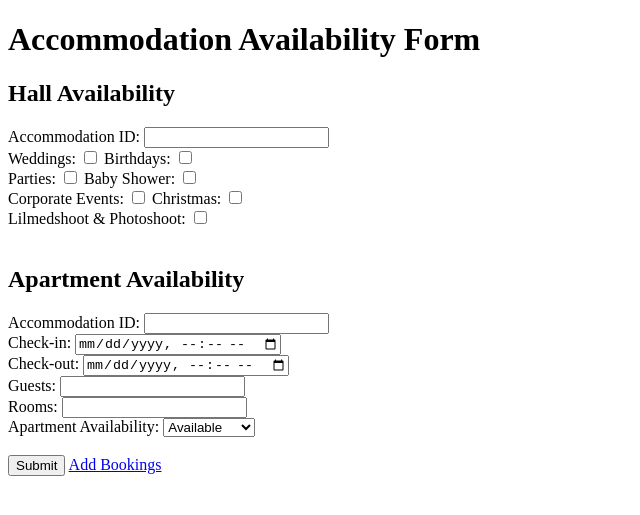
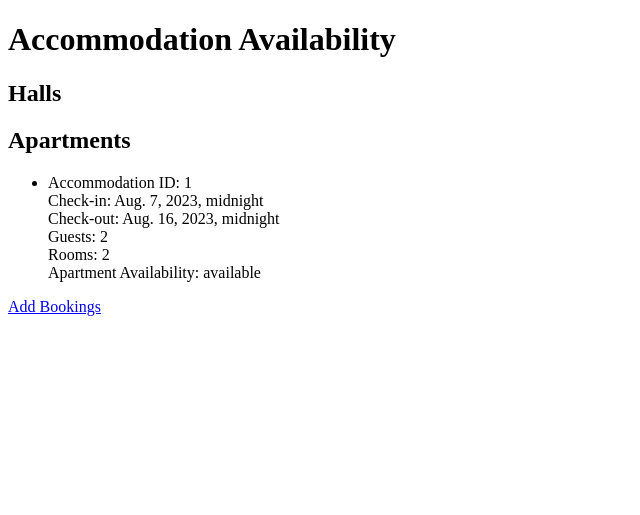
Before and after one commit to leslylopez43/django, a Django app: page / in a window 1280 px wide. Shown: the top 515 px of the page, without its empty margins (0-640 px from the left). Run offline with Django 3.2, Linux system fonts and the light colour scheme; data comes from the database, SQL or seed files in the repository; data that the repository does not hold is empty.

Commit message:
add bookings

```diff
--- a/venue/templates/venue/bookings.html
+++ b/venue/templates/venue/bookings.html
@@ -7,54 +7,40 @@
     <title>Document</title>
 </head>
 <body>
-    <h1>Accommodation Availability Form</h1>
-    <form action="submit_accommodation.php" method="post">
-        <h2>Hall Availability</h2>
-        <label for="hallAccommodationId">Accommodation ID:</label>
-        <input type="text" id="hallAccommodationId" name="hallAccommodationId" required><br>
+    <h1>Accommodation Availability</h1>
+   {{Bookings}}
+    <table>
+        <h2>Halls</h2>
+        <ul>
+            {% for hall in halls %}
+            <li>
+                Accommodation ID: {{ hall.accommodation_id }}<br>
+                Weddings: {{ hall.weddings }}<br>
+                Birthdays: {{ hall.birthdays }}<br>
+                Parties: {{ hall.parties }}<br>
+                Baby Shower: {{ hall.baby_shower }}<br>
+                Corporate Events: {{ hall.corporate_events }}<br>
+                Christmas: {{ hall.christmas }}<br>
+                Lifestyle Photoshot: {{ hall.lifestyle_photoshot }}<br>
+            </li>
+            {% endfor %}
+        </ul>
 
-        <label for="weddings">Weddings:</label>
-        <input type="checkbox" id="weddings" name="weddings">
-        <label for="birthdays">Birthdays:</label>
-        <input type="checkbox" id="birthdays" name="birthdays"><br>
-
-        <label for="parties">Parties:</label>
-        <input type="checkbox" id="parties" name="parties">
-        <label for="babyShower">Baby Shower:</label>
-        <input type="checkbox" id="babyShower" name="babyShower"><br>
-
-        <label for="corporateEvents">Corporate Events:</label>
-        <input type="checkbox" id="corporateEvents" name="corporateEvents">
-        <label for="christmas">Christmas:</label>
-        <input type="checkbox" id="christmas" name="christmas"><br>
-
-        <label for="lifestylePhotoshoot">Lilmedshoot & Photoshoot:</label>
-        <input type="checkbox" id="lifestylePhotoshoot" name="lifestylePhotoshoot"><br><br>
-
-        <h2>Apartment Availability</h2>
-        <label for="apartmentAccommodationId">Accommodation ID:</label>
-        <input type="text" id="apartmentAccommodationId" name="apartmentAccommodationId" required><br>
-
-        <label for="checkIn">Check-in:</label>
-        <input type="datetime-local" id="checkIn" name="checkIn" required><br>
-
-        <label for="checkOut">Check-out:</label>
-        <input type="datetime-local" id="checkOut" name="checkOut" required><br>
-
-        <label for="guests">Guests:</label>
-        <input type="number" id="guests" name="guests" required><br>
-
-        <label for="rooms">Rooms:</label>
-        <input type="number" id="rooms" name="rooms" required><br>
-
-        <label for="apartmentAvailability">Apartment Availability:</label>
-        <select id="apartmentAvailability" name="apartmentAvailability" required>
-            <option value="available">Available</option>
-            <option value="unavailable">Unavailable</option>
-        </select><br><br>
-
-        <input type="submit" value="Submit">
-        <a href="/add">Add Bookings</a>
-    </form>
+        <!-- Display Apartments -->
+        <h2>Apartments</h2>
+        <ul>
+            {% for apartment in apartments %}
+            <li>
+                Accommodation ID: {{ apartment.accommodation_id }}<br>
+                Check-in: {{ apartment.check_in }}<br>
+                Check-out: {{ apartment.check_out }}<br>
+                Guests: {{ apartment.guests }}<br>
+                Rooms: {{ apartment.rooms }}<br>
+                Apartment Availability: {{ apartment.apartment_availability }}<br>
+            </li>
+            {% endfor %}
+        </ul>
+    </table>
+    <a href="/add">Add Bookings</a>
 </body>
 </html>
--- a/venue/views.py
+++ b/venue/views.py
@@ -17,7 +17,7 @@ def get_bookings(request):
 def add_bookings(request):
     if request.method == 'POST':
         # Retrieve data from the form
-        hall_accommodation_id = request.POST.get('hallAccommodationId')
+        accommodation_id = request.POST.get('hallAccommodationId')
         weddings = request.POST.get('weddings') == 'on'
         birthdays = request.POST.get('birthdays') == 'on'
         parties = request.POST.get('parties') == 'on'
@@ -25,7 +25,6 @@ def add_bookings(request):
         corporate_events = request.POST.get('corporateEvents') == 'on'
         christmas = request.POST.get('christmas') == 'on'
         lifestyle_photoshoot = request.POST.get('lifestylePhotoshoot') == 'on'
-
         apartment_accommodation_id = request.POST.get('apartmentAccommodationId')
         check_in = request.POST.get('checkIn')
         check_out = request.POST.get('checkOut')
@@ -33,26 +32,9 @@ def add_bookings(request):
         rooms = int(request.POST.get('rooms'))
         apartment_availability = request.POST.get('apartmentAvailability')
 
-        # Create a new Accommodation object and save it to the database
-        accommodation = Accommodation(
-            hall_accommodation_id=hall_accommodation_id,
-            weddings=weddings,
-            birthdays=birthdays,
-            parties=parties,
-            baby_shower=baby_shower,
-            corporate_events=corporate_events,
-            christmas=christmas,
-            lifestyle_photoshoot=lifestyle_photoshoot,
-            apartment_accommodation_id=apartment_accommodation_id,
-            check_in=check_in,
-            check_out=check_out,
-            guests=guests,
-            rooms=rooms,
-            apartment_availability=apartment_availability
-        )
-        accommodation.save()
+
 
         # Redirect to a success page or another view
-        return redirect('bookings')  #
+        return redirect('get_bookings')  # Use the correct URL name for the bookings view
 
     return render(request, "venue/add_bookings.html")
```
Also changed, not shown: venue/templates/venue/add_bookings.html (+54 -1 lines).
